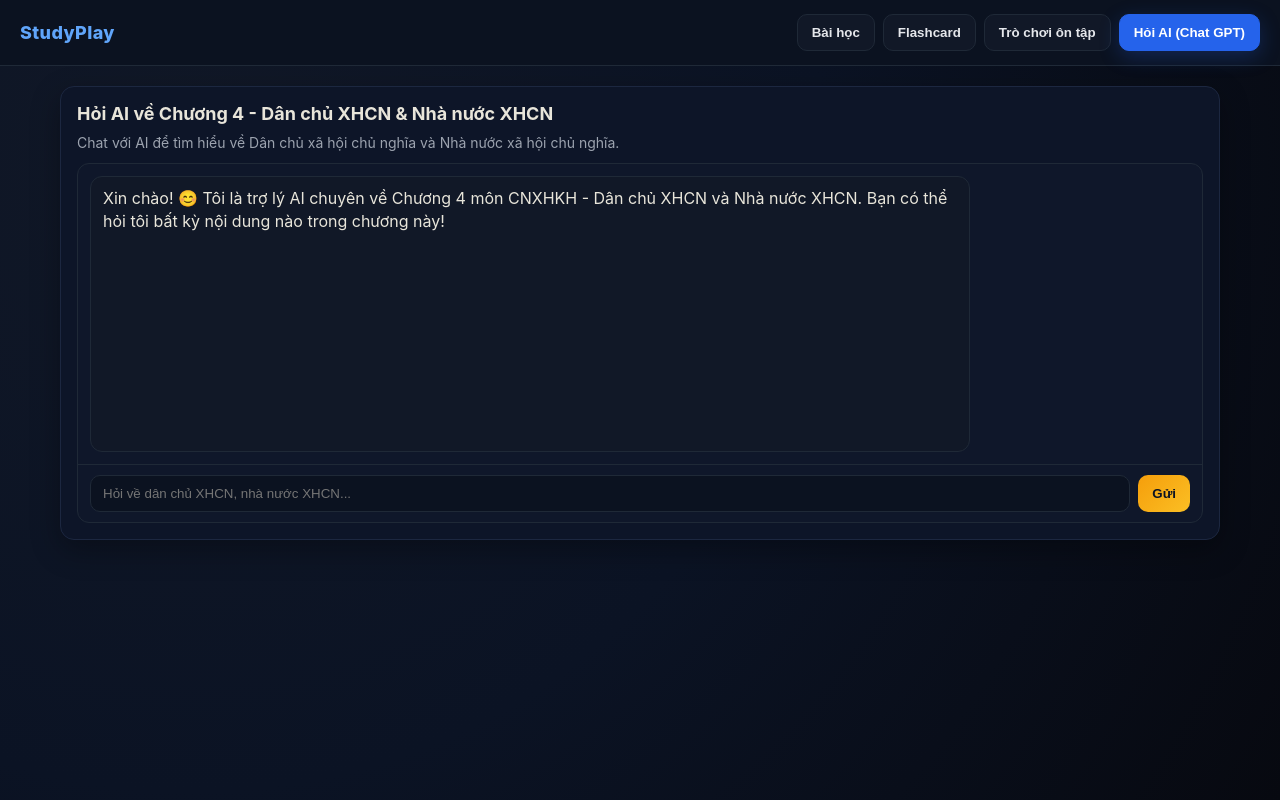
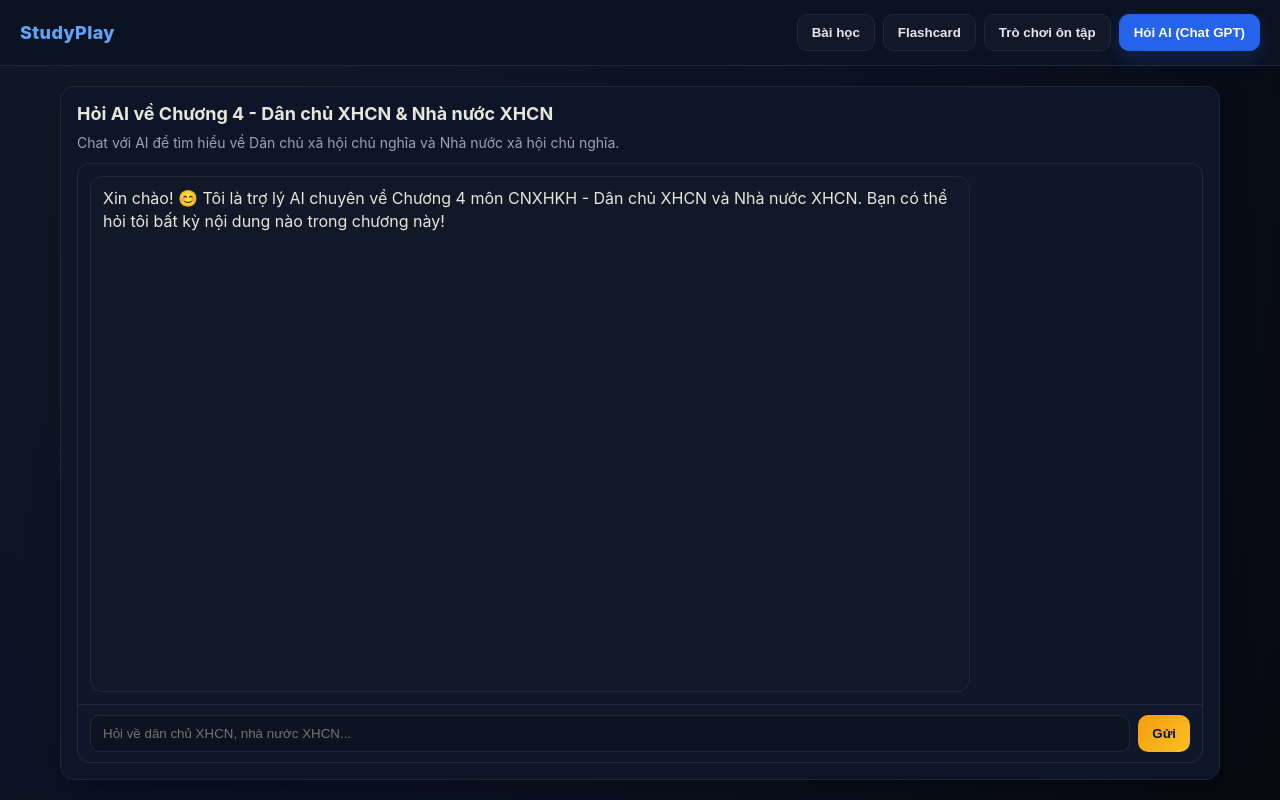
Before and after one commit to ChickenCode-FPT/mln131, a React (Create React App) app: page / in a window 1280 px wide. Both pictures are taken after a click on the button "Hỏi AI (Chat GPT)". Built offline with nearby package versions, Linux system fonts and the light colour scheme; no server answers.

Commit message:
feat: add comprehensive styling for various UI components, layouts, and interactive elements.

```diff
--- a/src/App.css
+++ b/src/App.css
@@ -482,7 +482,7 @@ button.ghost {
   background: #0f172a;
   display: grid;
   grid-template-rows: 1fr auto;
-  height: 360px;
+  height: 75vh;
 }
 
 .chat-messages {
```
